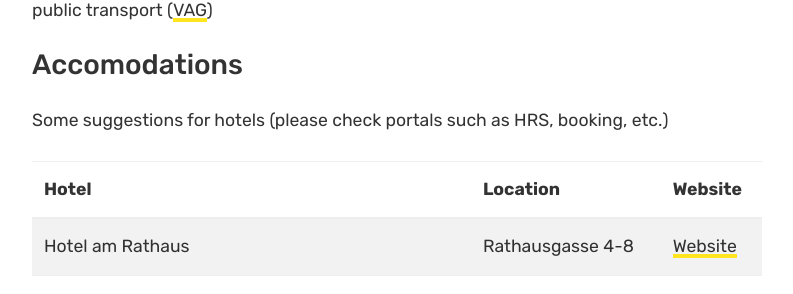
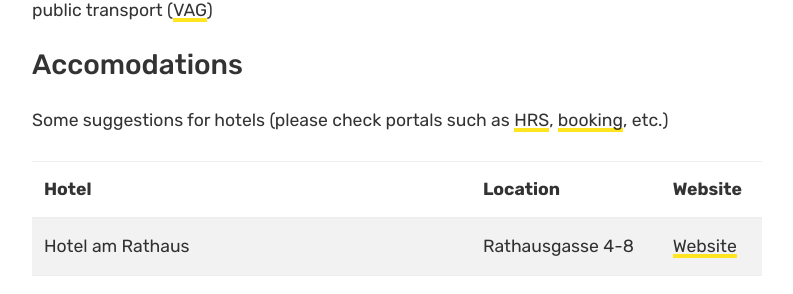
Before and after one commit to gallantries/gallantries.github.io, a Jekyll site: the page built from _events/2019-03-25-first-galantries-workshop.md, in a window 1280 px wide and 900 px high, scrolled down 2934 px. Shown: the part 150-444 px from the top of the window, without its empty margins (53-846 px from the left). Built offline with Jekyll 4.4.1, drawn with Linux system fonts in a browser that asks for light colours; nearby versions of some CDN libraries; part of the change alters nothing that is shown.

```diff
--- a/_events/2019-03-25-first-galantries-workshop.md
+++ b/_events/2019-03-25-first-galantries-workshop.md
@@ -102,7 +102,7 @@ The venue is close to the main station: 10 min walk. Otherwise, you can also use
 
 ### Accomodations
 
-Some suggestions for hotels (please check portals such as HRS, booking, etc.)
+Some suggestions for hotels (please check portals such as [HRS](https://www.hrs.com), [booking](https://www.booking.com/), etc.)
 
 Hotel                                         | Location           | Website
 --------------------------------------------- | ------------------ | ----------
```
